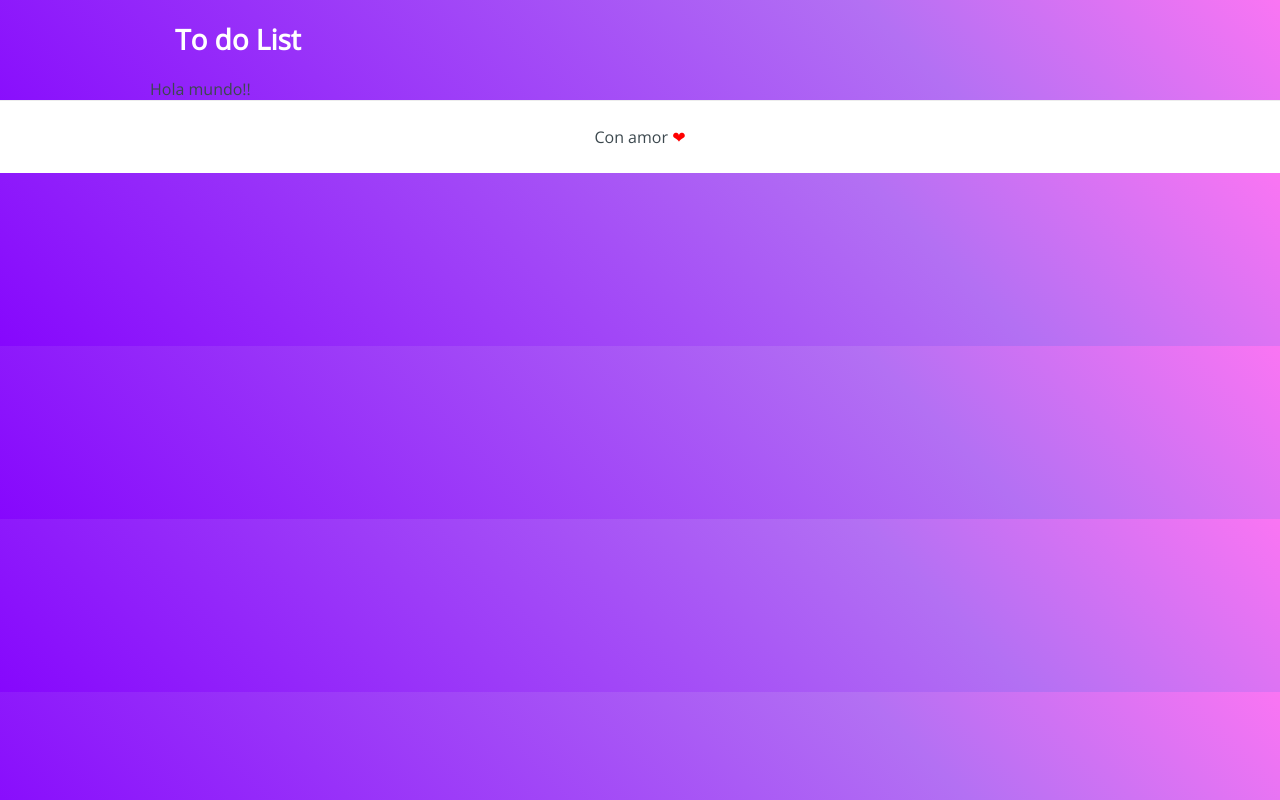
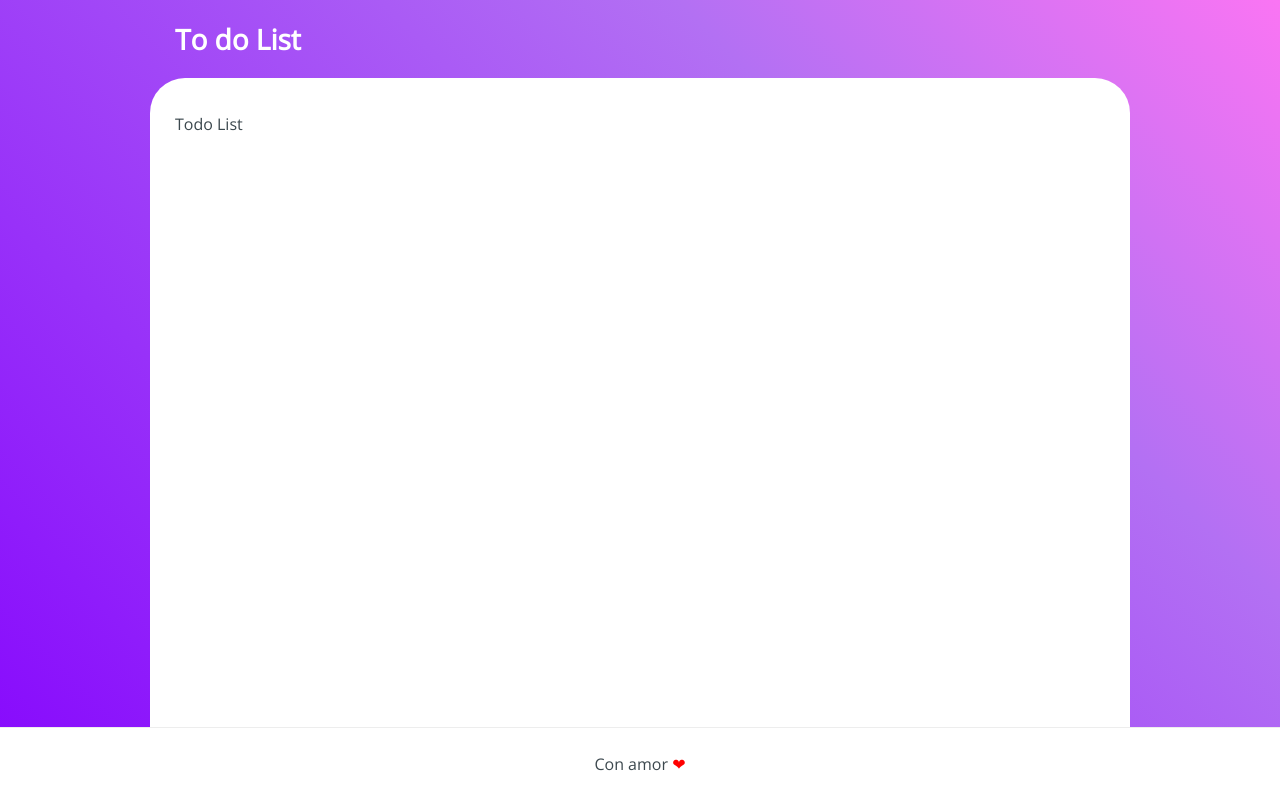
Before and after one commit to davecast/testdeploy, a Next.js app: page / in a window 1280 px wide. Built offline with nearby package versions, Linux system fonts and the light colour scheme.

Commit message:
[add] axios library

```diff
--- a/package.json
+++ b/package.json
@@ -13,6 +13,7 @@
   "author": "",
   "license": "ISC",
   "dependencies": {
+    "axios": "^0.21.1",
     "next": "^10.1.3",
     "react": "^17.0.2",
     "react-dom": "^17.0.2"
--- a/pages/index.js
+++ b/pages/index.js
@@ -1,9 +1,31 @@
-import React from "react";
+import React, { useState } from "react";
 
-import Hello from "../components/Hello";
+// import NewTodo from '@components/NewTodo'
+import TodoList from "../components/TodoList";
 
 const Home = () => {
-  return <Hello>Hola mundo!!</Hello>;
+  const [tasks, setTasks] = useState([]);
+  const [task, setTask] = useState("");
+  const [loadingTasks, setLoadingTasks] = useState(false);
+
+  return (
+    <div className="Tasker">
+      <div className="Container">
+        {/* <NewTodo
+          task={task}
+          setTask={setTask}
+          tasks={tasks}
+          setTasks={setTasks}
+        /> */}
+        <TodoList
+          tasks={tasks}
+          setTasks={setTasks}
+          loadingTasks={loadingTasks}
+          setLoadingTasks={setLoadingTasks}
+        />
+      </div>
+    </div>
+  );
 };
 
 export default Home;
```
Also changed, not shown: 1 other file (tests, documents, lock files or other folders).
